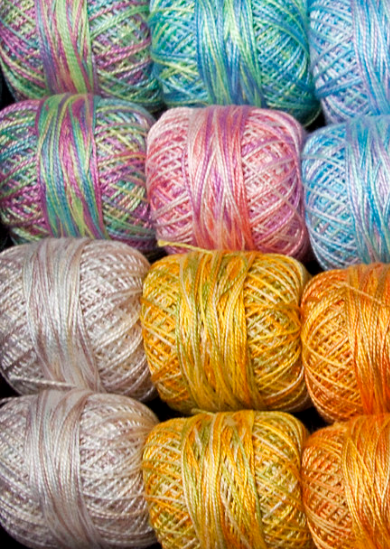
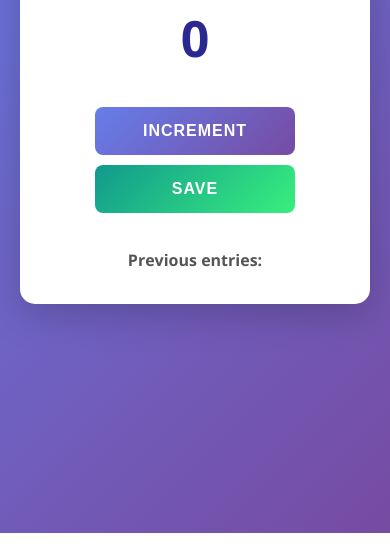
Before and after one commit to uzairmhd/Scrim-s03i8nc, a website built with Vite: page index.html in a window 390 px wide. Shown: the part 311-860 px from the top of the page. Built offline with nearby package versions, Linux system fonts and the light colour scheme.

Commit message:
Fix Netlify deployment and improve UI design
- Replace missing background image with modern gradient
- Add proper HTML5 structure with DOCTYPE and meta tags
- Link Google Fonts properly for cross-platform compatibility
- Modernize button styling with gradients and hover effects
- Add responsive design for mobile devices
- Improve card design with shadows and smooth animations
- Update script tag for better module compatibility

```diff
--- a/index.css
+++ b/index.css
@@ -1,49 +1,118 @@
+* {
+    margin: 0;
+    padding: 0;
+    box-sizing: border-box;
+}
+
 body {
-    background-image: url("yarn.jpeg");
-    background-size: cover;
+    background: linear-gradient(135deg, #667eea 0%, #764ba2 100%);
     font-family: 'Open Sans', 'Helvetica Neue', sans-serif;
     text-align: center;
-    height: 100vh;
+    min-height: 100vh;
+    display: flex;
+    justify-content: center;
+    align-items: center;
+    padding: 20px;
 }
 
 .container {
     background: white;
-    max-width: 80%;
+    max-width: 500px;
+    width: 100%;
     margin: auto;
-    border: 3px solid black;
-    border-radius: 10px;
+    border: none;
+    border-radius: 15px;
+    padding: 40px 30px;
+    box-shadow: 0 10px 40px rgba(0, 0, 0, 0.2);
+    transition: transform 0.3s ease;
+}
+
+.container:hover {
+    transform: translateY(-5px);
+    box-shadow: 0 15px 50px rgba(0, 0, 0, 0.3);
 }
 
 h1 {
-    margin-top: 10px;
-    margin-bottom: 10px;
+    margin-top: 0;
+    margin-bottom: 20px;
+    color: #333;
+    font-size: 32px;
+    font-weight: 700;
 }
 
 h2 {
-    font-size: 50px;
-    margin-top: 0;
-    margin-bottom: 20px;
+    font-size: 70px;
+    margin-top: 10px;
+    margin-bottom: 30px;
+    color: #2C2891;
+    font-weight: 700;
 }
 
 button {
-    border: 1px solid black;
-    padding-top: 10px;
-    padding-bottom: 10px;
+    border: none;
+    padding: 15px 20px;
     color: white;
     font-weight: bold;
     width: 200px;
-    margin-bottom: 5px;
-    border-radius: 5px;
+    margin: 5px;
+    border-radius: 8px;
+    font-size: 16px;
+    cursor: pointer;
+    transition: all 0.3s ease;
+    text-transform: uppercase;
+    letter-spacing: 1px;
+}
+
+button:hover {
+    transform: translateY(-2px);
+    box-shadow: 0 5px 15px rgba(0, 0, 0, 0.3);
+}
+
+button:active {
+    transform: translateY(0);
+    box-shadow: 0 2px 5px rgba(0, 0, 0, 0.2);
 }
 
 #increment-btn {
-    background: #2C2891;
+    background: linear-gradient(135deg, #667eea 0%, #764ba2 100%);
+}
+
+#increment-btn:hover {
+    background: linear-gradient(135deg, #5568d3 0%, #63408a 100%);
 }
 
 #save-btn {
-    background: #1C7947;
+    background: linear-gradient(135deg, #11998e 0%, #38ef7d 100%);
+}
+
+#save-btn:hover {
+    background: linear-gradient(135deg, #0e8276 0%, #2dd86a 100%);
 }
 
 #save-el {
     font-weight: bold;
+    margin-top: 30px;
+    color: #555;
+    font-size: 16px;
+    line-height: 1.6;
+    word-wrap: break-word;
 }
+
+@media (max-width: 600px) {
+    .container {
+        padding: 30px 20px;
+    }
+
+    h1 {
+        font-size: 26px;
+    }
+
+    h2 {
+        font-size: 50px;
+    }
+
+    button {
+        width: 100%;
+        max-width: 200px;
+    }
+}
--- a/index.html
+++ b/index.html
@@ -1,5 +1,12 @@
-<html>
+<!DOCTYPE html>
+<html lang="en">
     <head>
+        <meta charset="UTF-8">
+        <meta name="viewport" content="width=device-width, initial-scale=1.0">
+        <title>Row Counter</title>
+        <link rel="preconnect" href="https://fonts.googleapis.com">
+        <link rel="preconnect" href="https://fonts.gstatic.com" crossorigin>
+        <link href="https://fonts.googleapis.com/css2?family=Open+Sans:wght@400;700&display=swap" rel="stylesheet">
         <link rel="stylesheet" href="index.css">
     </head>
     <body>
@@ -10,7 +17,6 @@
             <button id="save-btn" onclick="save()">SAVE</button>
             <p id="save-el">Previous entries: </p>
         </div>
-        <script src="index.js" defer>
-        </script>
+        <script src="index.js" type="module"></script>
     </body>
 </html>
```
